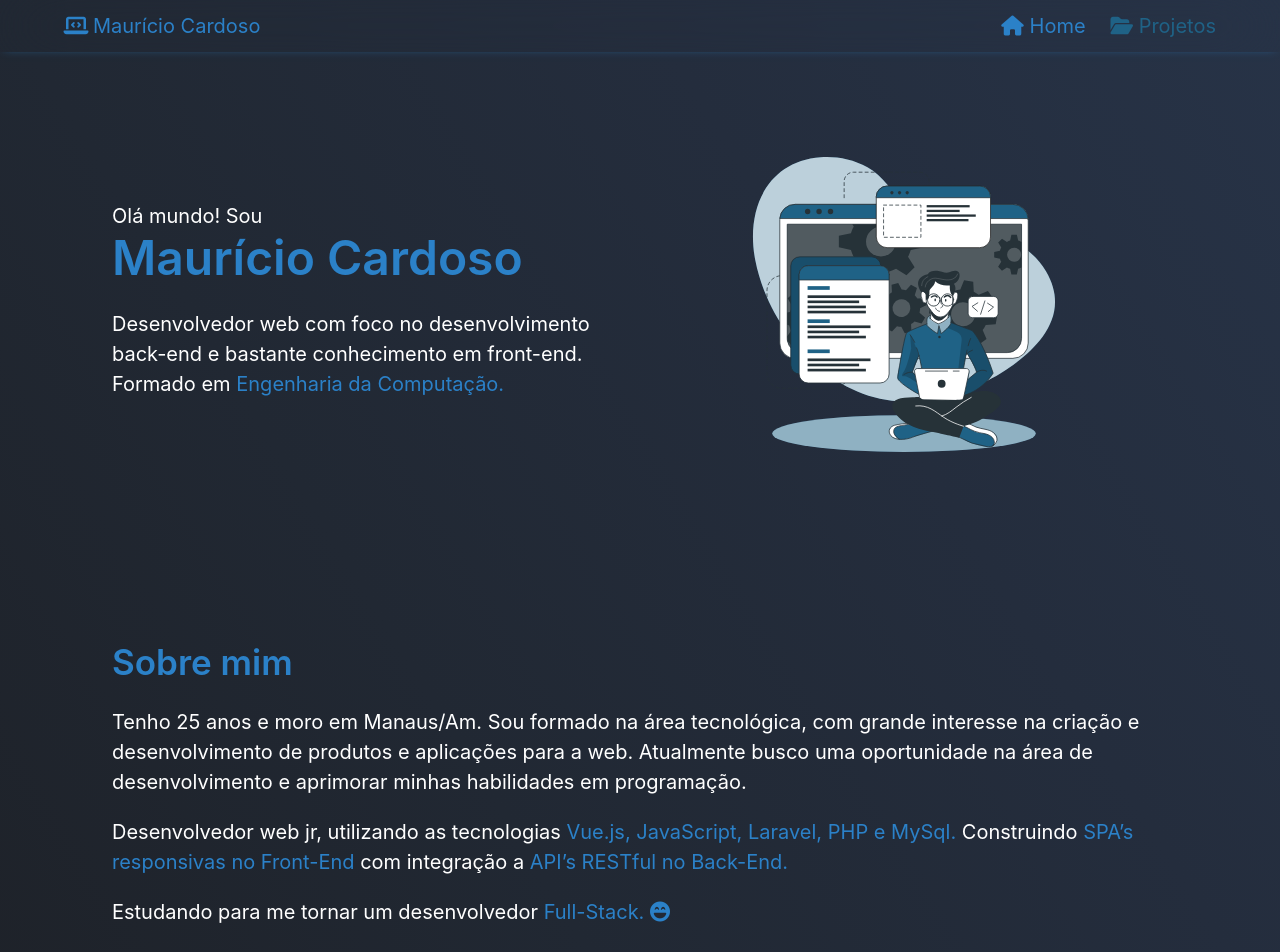
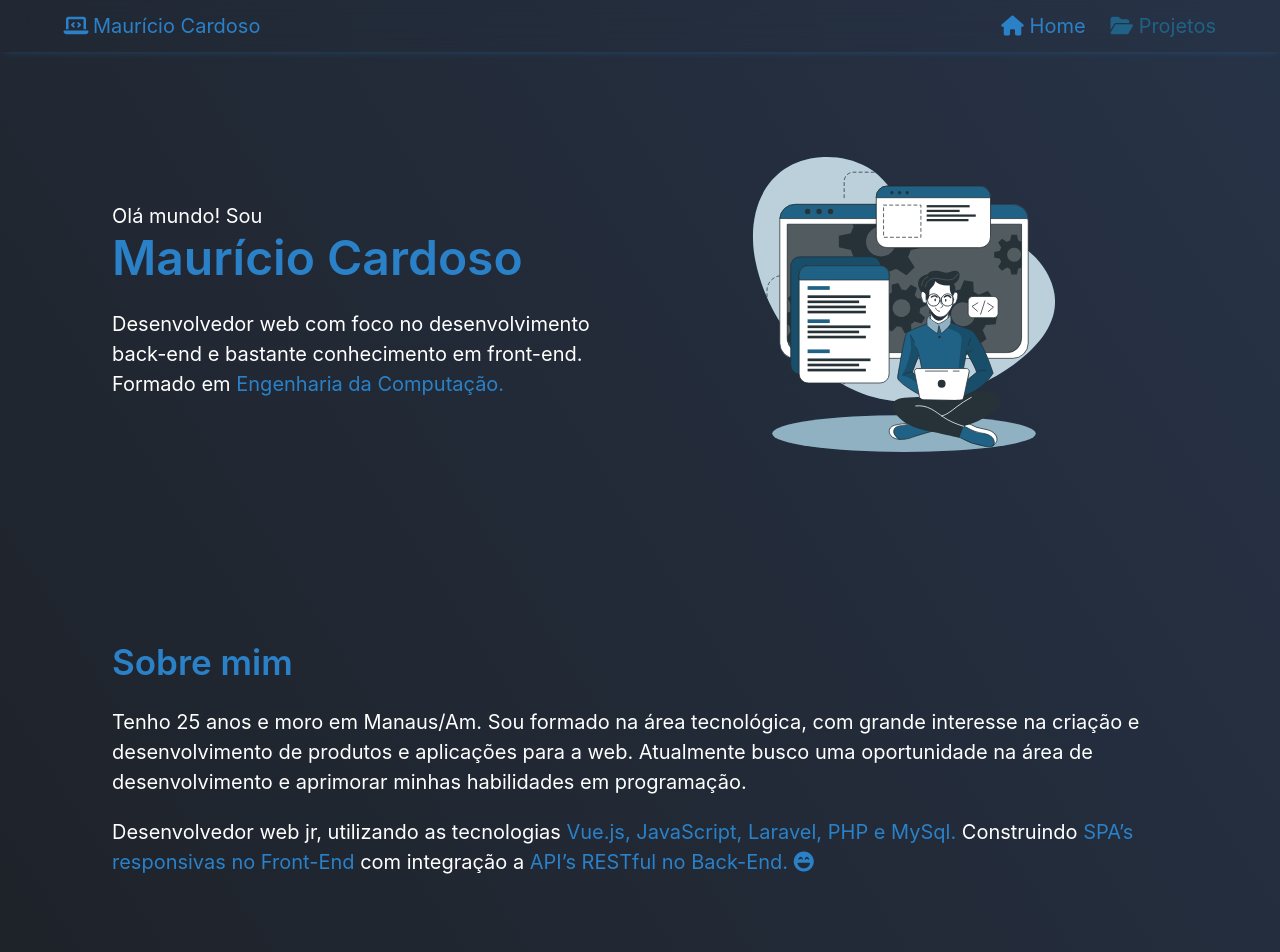
Before and after one commit to mauricioccardoso/portfolio-mauricio_cardoso, a Vue app: page /home in a window 1280 px wide. Shown: the top 952 px of the page. Built offline with nearby package versions, Linux system fonts and the light colour scheme.

Commit message:
fix: profile description

```diff
--- a/src/components/home/HomeAbout.vue
+++ b/src/components/home/HomeAbout.vue
@@ -11,13 +11,10 @@
       Desenvolvedor web jr, utilizando as tecnologias
       <span class="highlight">Vue.js, JavaScript, Laravel, PHP e MySql.</span>
       Construindo
-      <span class="highlight">SPA’s responsivas no Front-End</span> com
-      integração a <span class="highlight">API’s RESTful no Back-End.</span>
-    </p>
-    <p>
-      Estudando para me tornar um desenvolvedor
+      <span class="highlight">SPA’s responsivas no Front-End</span>
+      com integração a
       <span class="highlight">
-        Full-Stack.
+        API’s RESTful no Back-End.
         <i class="fa-solid fa-face-laugh-beam"></i>
       </span>
     </p>
```
